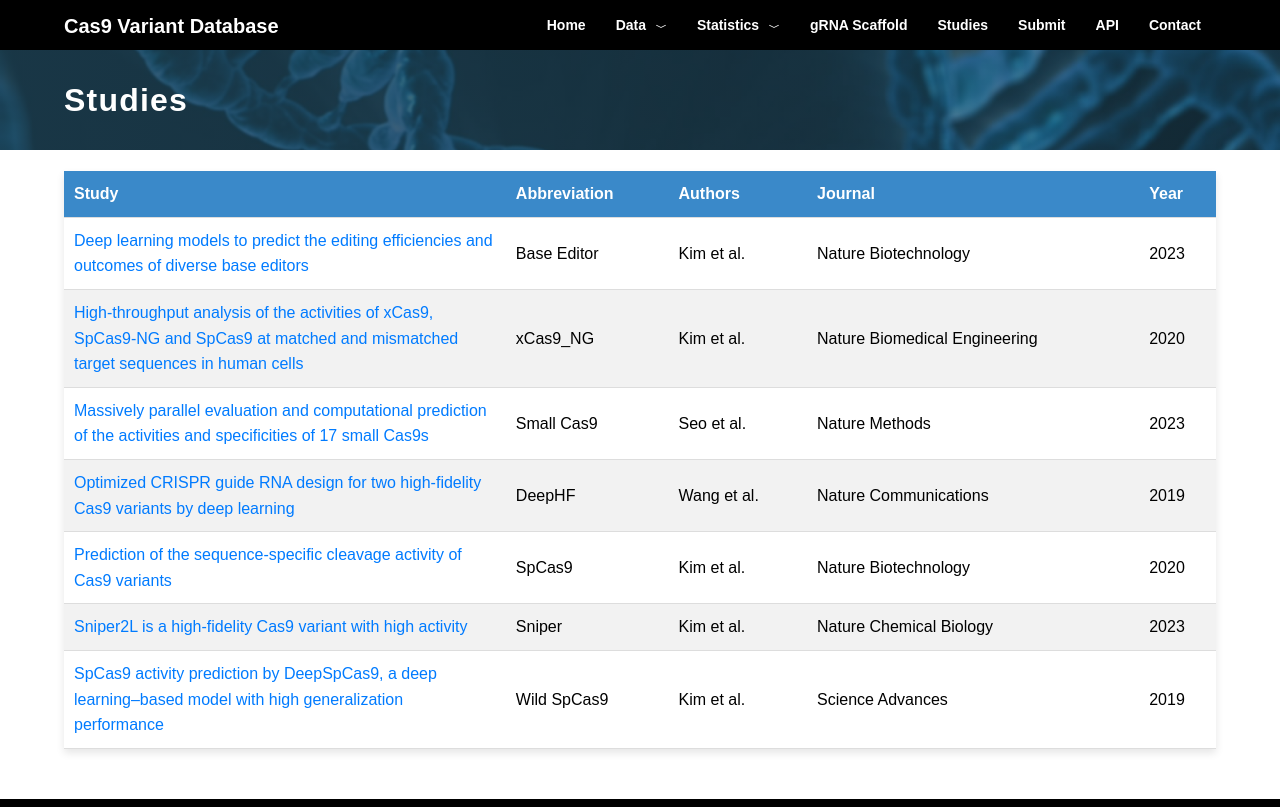
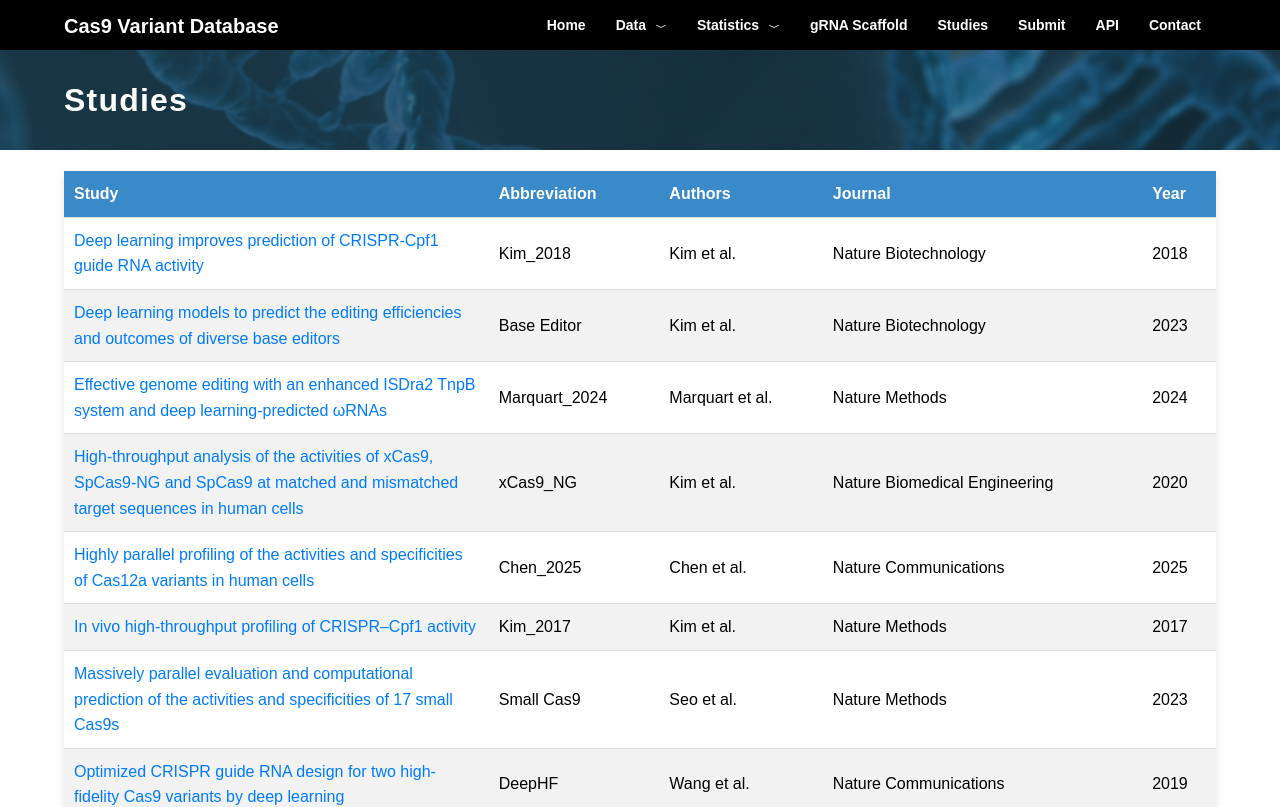
Before and after one commit to yaooo919/CasVarDB, a React (Create React App) app in the folder frontend/: page /studies in a window 1280 px wide. Shown: the top 807 px of the page. Built offline with nearby package versions, Linux system fonts and the light colour scheme; what @sgratzl/chartjs-chart-boxplot would draw is missing.

Commit message:
update study page

```diff
--- a/frontend/src/pages/Studies.js
+++ b/frontend/src/pages/Studies.js
@@ -20,6 +20,13 @@ function Studies() {
           </thead>
           <tbody>
             <tr>
+              <td><a href="https://www.nature.com/articles/nbt.4061">Deep learning improves prediction of CRISPR-Cpf1 guide RNA activity</a></td>
+              <td>Kim_2018</td>
+              <td>Kim et al.</td>
+              <td>Nature Biotechnology</td>
+              <td>2018</td>
+            </tr>
+            <tr>
               <td><a href="https://www.nature.com/articles/s41587-023-01792-x">Deep learning models to predict the editing efficiencies and outcomes of diverse base editors</a></td>
               <td>Base Editor</td>
               <td>Kim et al.</td>
@@ -27,11 +34,32 @@ function Studies() {
               <td>2023</td>
             </tr>
             <tr>
+              <td><a href="https://www.nature.com/articles/s41592-024-02418-z">Effective genome editing with an enhanced ISDra2 TnpB system and deep learning-predicted ωRNAs</a></td>
+              <td>Marquart_2024</td>
+              <td>Marquart et al.</td>
+              <td>Nature Methods</td>
+              <td>2024</td>
+            </tr>
+            <tr>
               <td><a href="https://www.nature.com/articles/s41551-019-0505-1">High-throughput analysis of the activities of xCas9, SpCas9-NG and SpCas9 at matched and mismatched target sequences in human cells</a></td>
               <td>xCas9_NG</td>
               <td>Kim et al.</td>
               <td>Nature Biomedical Engineering</td>
               <td>2020</td>
+            </tr>
+            <tr>
+              <td><a href="https://www.nature.com/articles/s41467-025-57150-9">Highly parallel profiling of the activities and specificities of Cas12a variants in human cells</a></td>
+              <td>Chen_2025</td>
+              <td>Chen et al.</td>
+              <td>Nature Communications</td>
+              <td>2025</td>
+            </tr>
+            <tr>
+              <td><a href="https://www.nature.com/articles/nmeth.4104">In vivo high-throughput profiling of CRISPR–Cpf1 activity</a></td>
+              <td>Kim_2017</td>
+              <td>Kim et al.</td>
+              <td>Nature Methods</td>
+              <td>2017</td>
             </tr>
             <tr>
               <td><a href="https://www.nature.com/articles/s41592-023-01875-2">Massively parallel evaluation and computational prediction of the activities and specificities of 17 small Cas9s</a></td>
```
